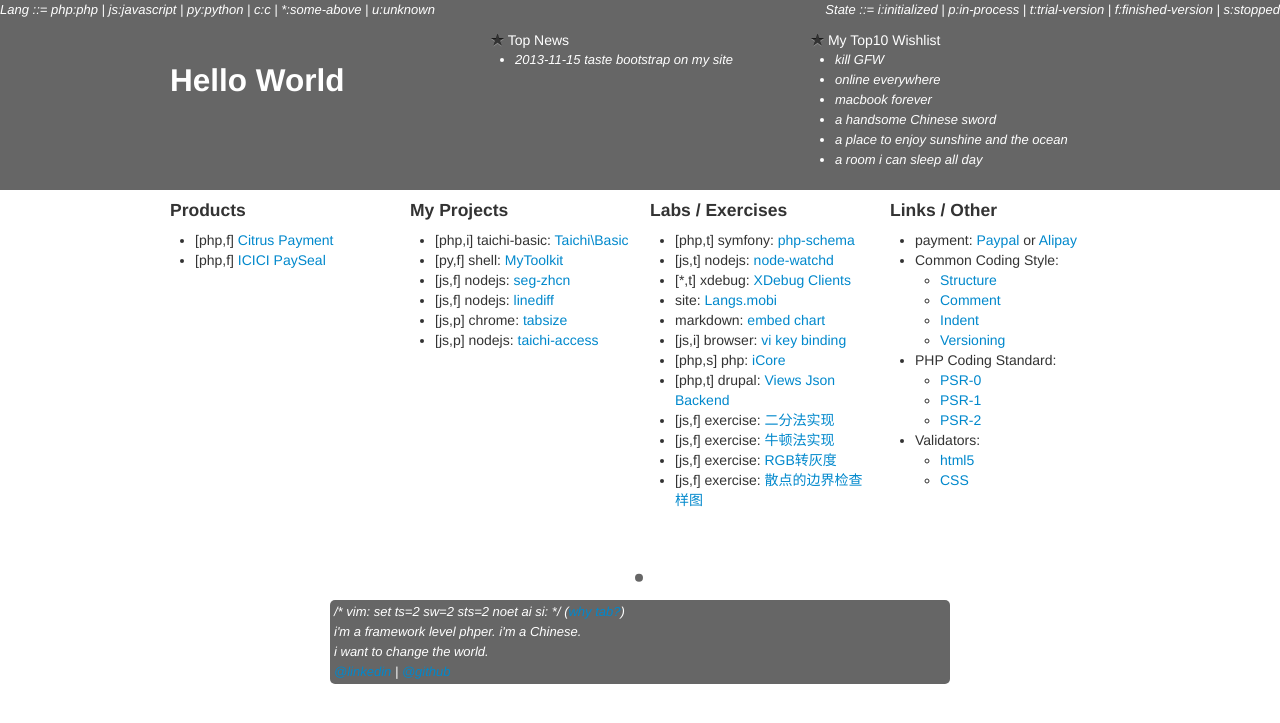
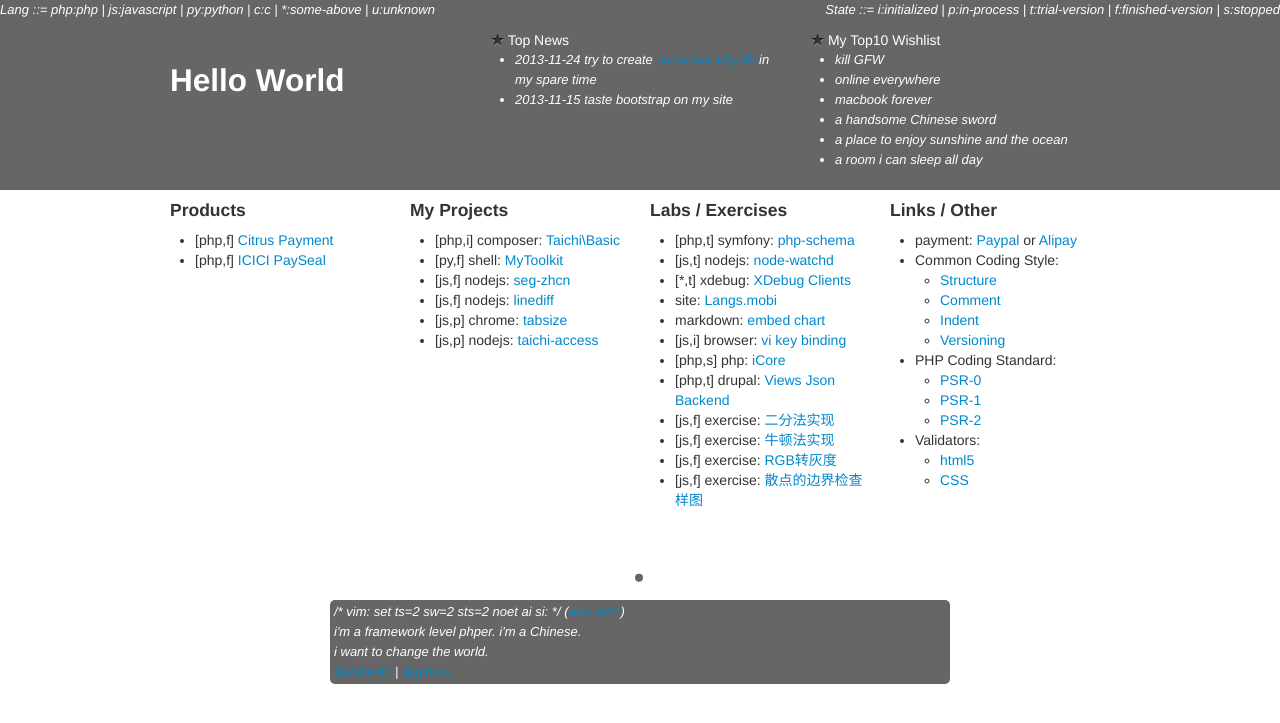
Before and after one commit to yarcowang/yarcowang.github.io, a Jekyll site: the page built from index.html, in a window 1280 px wide. Shown: the top 723 px of the page. Built offline with Jekyll 4.4.1, drawn with Linux system fonts in a browser that asks for light colours; comment, search, counter and statistics services are not loaded.

Commit message:
also modified related content

```diff
--- a/_includes/header.html
+++ b/_includes/header.html
@@ -37,6 +37,7 @@
 					<div class="span4">
 						<span class="icon-star"></span> Top News
 						<ul>
+							<li>2013-11-24 try to create <a href="https://github.com/WWGit/php-taichi-basic">composer php lib</a> in my spare time</li>
 							<li>2013-11-15 taste bootstrap on my site</li>
 						</ul>
 					</div>
--- a/_layouts/home.html
+++ b/_layouts/home.html
@@ -12,7 +12,7 @@
 				<div class="span3">
 					<h4>My Projects</h4>
 					<ul>
-						<li>[php,i] taichi-basic: <a href="https://github.com/WWGit/php-taichi-basic" data-toggle="tooltip" title="" data-original-title="a collection of useful php classes">Taichi\Basic</a></li>
+						<li>[php,i] composer: <a href="https://github.com/WWGit/php-taichi-basic" data-toggle="tooltip" title="" data-original-title="a collection of useful php classes">Taichi\Basic</a></li>
 						<li>[py,f] shell: <a href="https://github.com/yarcowang/mytoolkit" data-toggle="tooltip" title="" data-original-title="random password tool etc">MyToolkit</a></li>
 						<li>[js,f] nodejs: <a href="https://github.com/yarcowang/seg-zhcn" data-toggle="tooltip" title="" data-original-title="simple Chinese segment method for nodejs">seg-zhcn</a></li>
 						<li>[js,f] nodejs: <a href="https://github.com/yarcowang/node-diff" data-toggle="tooltip" title="" data-original-title="line diff for nodejs">linediff</a></li>
```
